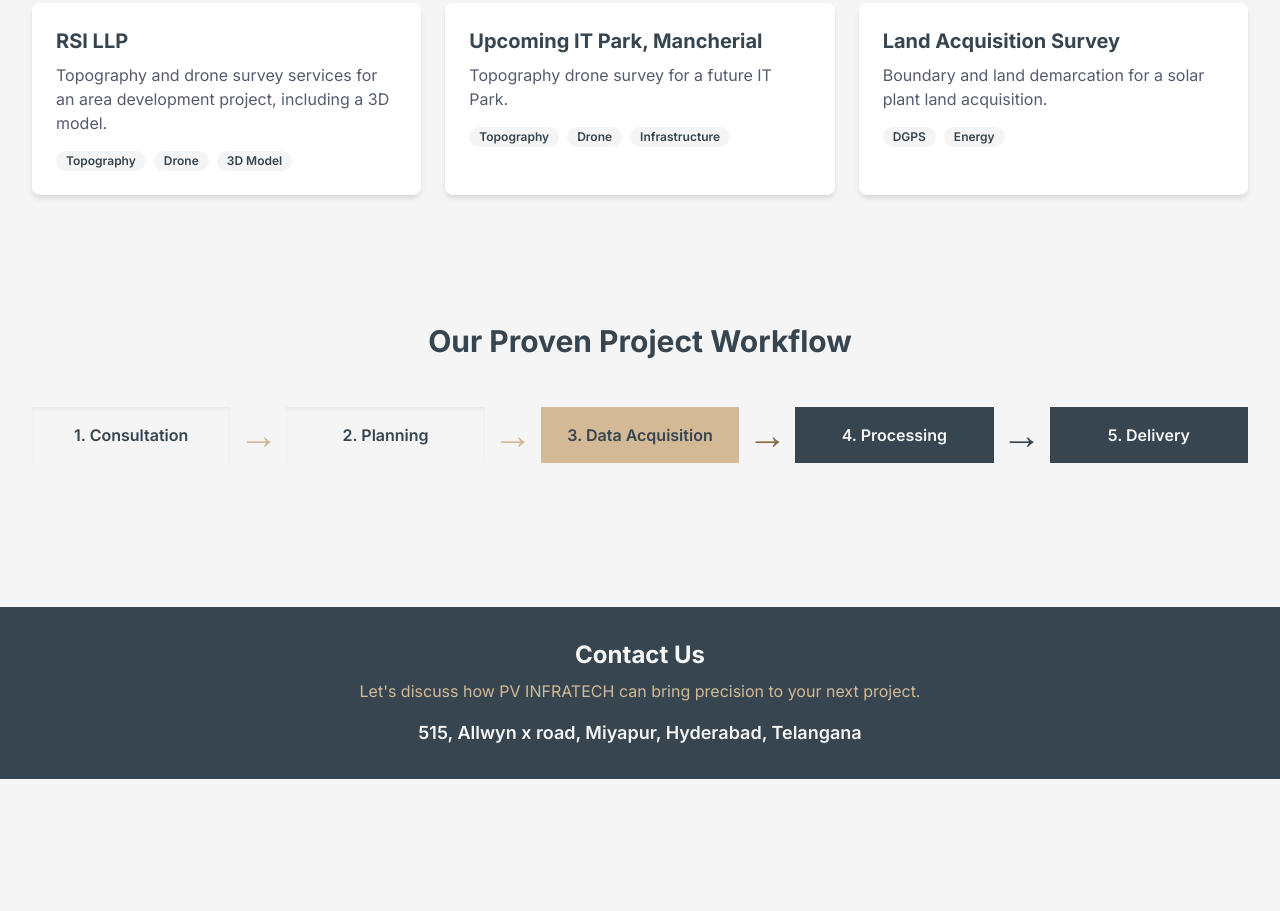
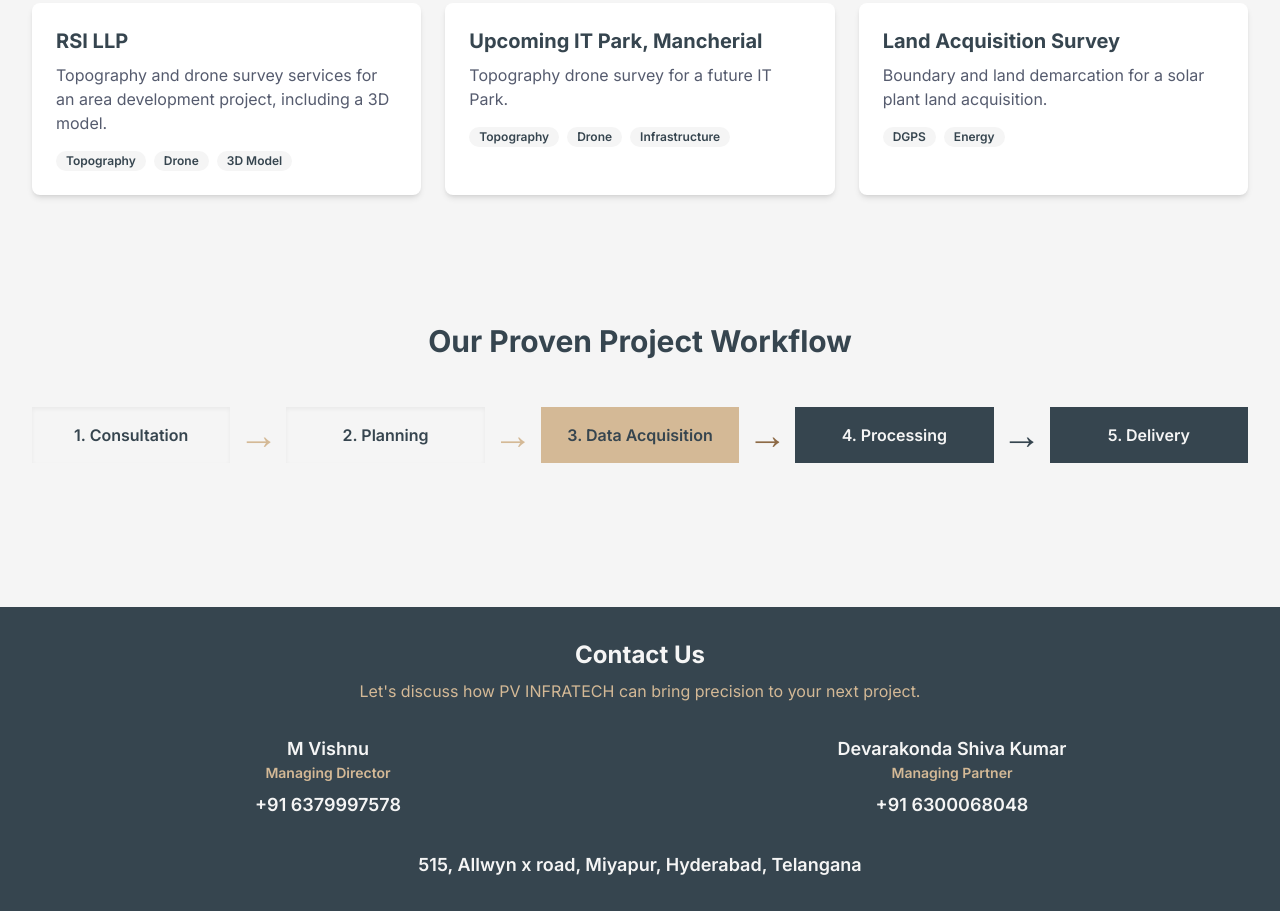
Before and after one commit to Shivakumar1596220/Pvinfratech-profile, a plain HTML site: page index.html in a window 1280 px wide. Shown: the part 1669-2580 px from the top of the page. Before the commit the page ends 2448 px from the top, so only its background shows below. Drawn offline with nearby package versions, Linux system fonts and the light colour scheme.

Commit message:
Update index.html

```diff
--- a/index.html
+++ b/index.html
@@ -150,7 +150,21 @@
     <footer id="contact" class="bg-[#36454F] text-[#F5F5F5] mt-12 p-8 text-center">
         <h3 class="text-2xl font-bold">Contact Us</h3>
         <p class="mt-2 text-[#D4B996]">Let's discuss how PV INFRATECH can bring precision to your next project.</p>
-        <p class="mt-4 font-semibold text-lg">515, Allwyn x road, Miyapur, Hyderabad, Telangana</p>
+
+        <div class="mt-8 grid grid-cols-1 md:grid-cols-2 gap-8 text-lg font-semibold">
+            <div>
+                <p>M Vishnu</p>
+                <p class="text-sm text-[#D4B996] mb-2">Managing Director</p>
+                <p><a href="tel:+916379997578" class="hover:underline">+91 6379997578</a></p>
+            </div>
+            <div>
+                <p>Devarakonda Shiva Kumar</p>
+                <p class="text-sm text-[#D4B996] mb-2">Managing Partner</p>
+                <p><a href="tel:+916300068048" class="hover:underline">+91 6300068048</a></p>
+            </div>
+        </div>
+
+        <p class="mt-8 font-semibold text-lg">515, Allwyn x road, Miyapur, Hyderabad, Telangana</p>
     </footer>
 
     <script>
```
